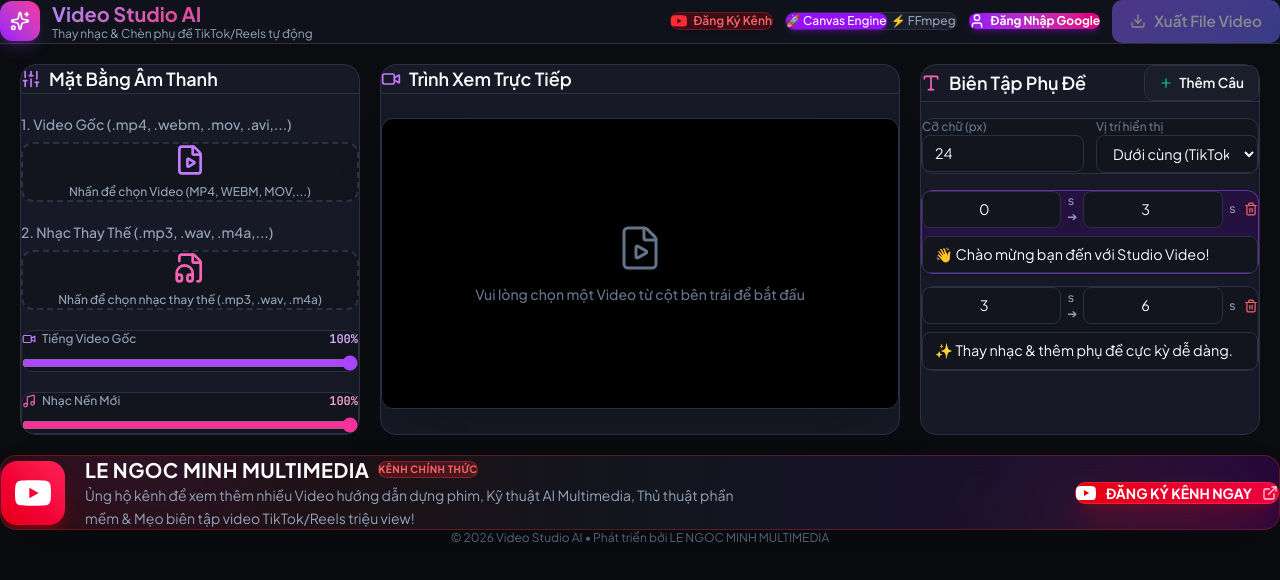
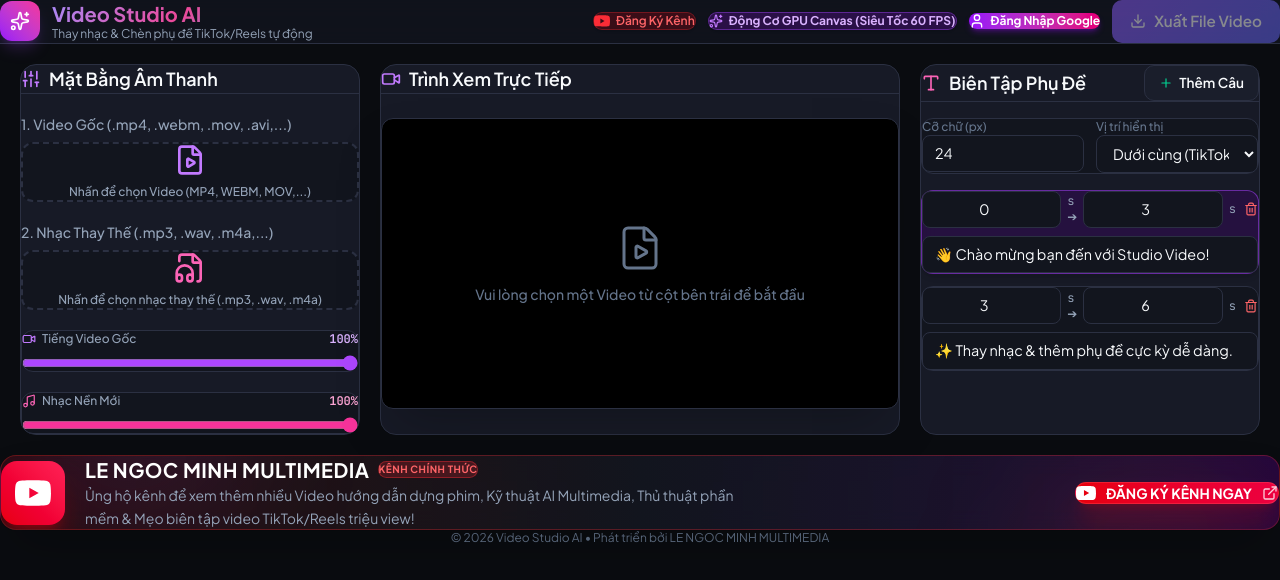
Before and after one commit to Ngoc-MinhLe/video-studio-ai, a React (Vite) app: page / in a window 1280 px wide. Shown: the top 580 px of the page. Built offline with nearby package versions, Linux system fonts and the light colour scheme; no server answers.

Commit message:
Perf: Remove FFmpeg WASM dependencies and set Native GPU Canvas Engine as sole rendering engine

```diff
--- a/src/App.jsx
+++ b/src/App.jsx
@@ -433,30 +433,9 @@
               <span className="hidden sm:inline">Đăng Ký Kênh</span>
             </a>
 
-            {/* Bộ chọn Engine Render */}
-            <div className="flex items-center gap-1 bg-[#1a1e2b] p-1 rounded-xl border border-[#2b3042] text-xs">
-              <button
-                onClick={() => setEngineType('canvas')}
-                className={`px-2.5 py-1 rounded-lg font-medium transition-all ${
-                  engineType === 'canvas'
-                    ? 'bg-purple-600 text-white shadow-md shadow-purple-600/30'
-                    : 'text-[#94a3b8] hover:text-white'
-                }`}
-                title="Canvas Engine: Chạy 100% trên Cốc Cốc, Chrome, Safari không cần nạp 32MB WASM"
-              >
-                🚀 Canvas Engine
-              </button>
-              <button
-                onClick={() => setEngineType('ffmpeg')}
-                className={`px-2.5 py-1 rounded-lg font-medium transition-all ${
-                  engineType === 'ffmpeg'
-                    ? 'bg-purple-600 text-white shadow-md shadow-purple-600/30'
-                    : 'text-[#94a3b8] hover:text-white'
-                }`}
-                title="FFmpeg WASM Engine: Render bằng WebAssembly"
-              >
-                ⚡ FFmpeg
-              </button>
+            <div className="hidden sm:flex items-center gap-1.5 px-3 py-1 rounded-xl bg-purple-600/20 text-purple-300 border border-purple-500/40 text-xs font-bold shadow-sm">
+              <Sparkles className="w-3.5 h-3.5 text-purple-400" />
+              <span>Động Cơ GPU Canvas (Siêu Tốc 60 FPS)</span>
             </div>
 
             {/* Trạng Thái Người Dùng & Số Dư Xu */}
--- a/vite.config.js
+++ b/vite.config.js
@@ -13,7 +13,4 @@
       'Cross-Origin-Opener-Policy': 'same-origin-allow-popups',
     },
   },
-  optimizeDeps: {
-    exclude: ['@ffmpeg/ffmpeg', '@ffmpeg/util'],
-  },
 })
```
Also changed, not shown: package.json (+2 -5 lines).
